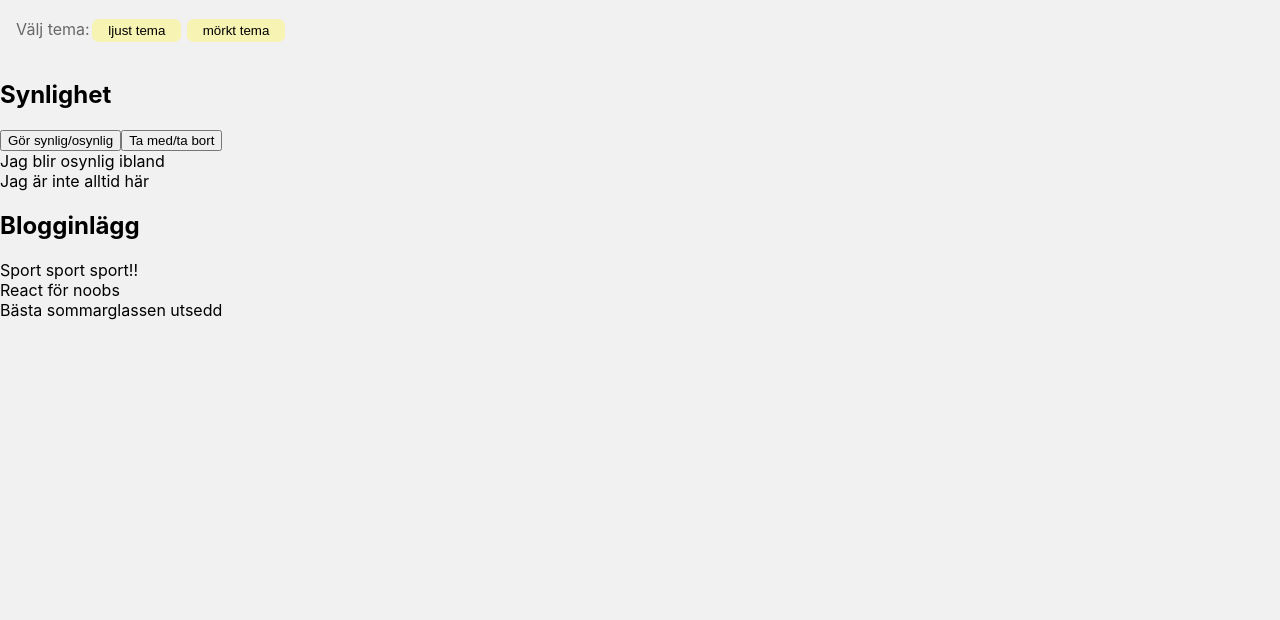
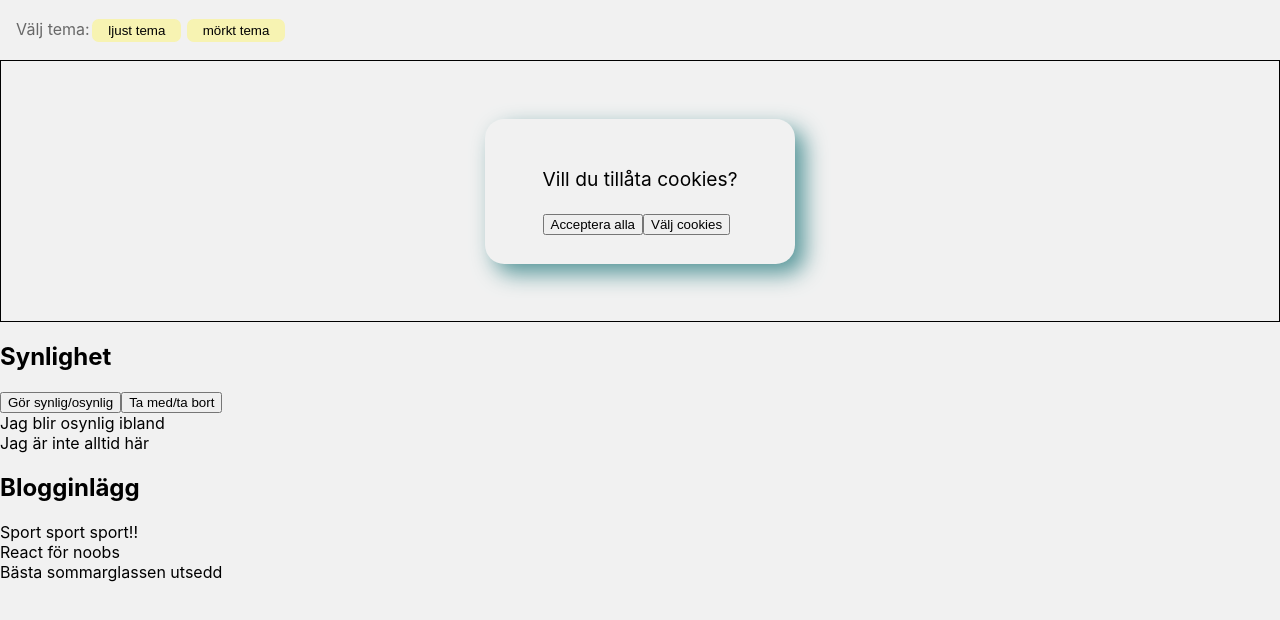
Before and after one commit to iths-feu21g-fullstack/05-react-intro, a React (Vite) app: page / in a window 1280 px wide. Shown: the top 620 px of the page. Built offline with nearby package versions, Linux system fonts and the light colour scheme.

Commit message:
Cookie exercise

```diff
--- a/src/App.tsx
+++ b/src/App.tsx
@@ -3,11 +3,13 @@ import './App.css'
 import Theme from './components/Theme'
 import Blogger from './components/blog/Blogger'
 import Visibility from './components/conditional/Visibility'
+import CookieDialog from './components/cookie/CookieDialog'
 
 // App-komponenten är "root" (parent) till alla andra komponenter
 const App = () => (
 	<div className="app">
 		<Theme />
+		<CookieDialog />
 		<Visibility />
 		<Blogger />
 	</div>
--- /dev/null
+++ b/src/components/cookie/CookieDialog.css
@@ -0,0 +1,15 @@
+.cookie-container {
+	font-size: 1.2em;
+	display: flex;
+	flex-direction: row;
+	border: 1px solid black;
+	justify-content: center;
+}
+
+.cookie-dialog {
+	/* 	border: 1px solid black; */
+	padding: 1.5em 3em;
+	margin: 3em;
+	box-shadow: 0.5em 0.5em 22px #559699;
+	border-radius: 1em;
+}
--- /dev/null
+++ b/src/components/cookie/CookieDialog.tsx
@@ -0,0 +1,41 @@
+/*
+6 Gör en cookie-val-komponent. Komponenten ska fråga användaren om man vill acceptera cookies. Det ska vara i en stylad ruta, så som vi brukar se på webbsidor. Användaren ska kunna välja att Acceptera alla eller Välja vilka cookies som accepteras. När användaren har gjort ett val ska rutan med valet försvinna. Komponenten ska i stället visa antingen texten "Du valde alla" eller "Du valde vissa cookies".
+*/
+import './CookieDialog.css'
+import { useState } from 'react'
+
+// Om man vill använda "enum" i stället för konstanter:
+// enum CookieChoice { Undecided, All, Choose }
+// if( cookieChoice === CookieChoice.Undecided ) ...
+
+const CookieDialog = () => {
+	const UNDECIDED = 1, ALL_COOKIES = 2, CHOOSE_COOKIES = 3
+	const [cookieChoice, setCookieChoice] = useState<number>(UNDECIDED)
+
+	// fungerar som computed property i Vue
+	const showDialog: boolean = cookieChoice === UNDECIDED
+
+	let cookieChoiceMessage: string = ''
+	if( cookieChoice === ALL_COOKIES ) {
+		cookieChoiceMessage = 'alla cookies'
+	} else if( cookieChoice === CHOOSE_COOKIES ) {
+		cookieChoiceMessage = 'vissa cookies'
+	}
+
+	// JSX
+	return (
+		<div className="cookie-container">
+			{showDialog ? (
+				<div className="cookie-dialog">
+					<p>Vill du tillåta cookies?</p>
+					<button onClick={() => setCookieChoice(ALL_COOKIES)}> Acceptera alla </button>
+					<button onClick={() => setCookieChoice(CHOOSE_COOKIES)}> Välj cookies </button>
+				</div>
+			) : (
+				<p> Du valde {cookieChoiceMessage}. </p>
+			)}
+		</div>
+	)
+}
+
+export default CookieDialog
```
